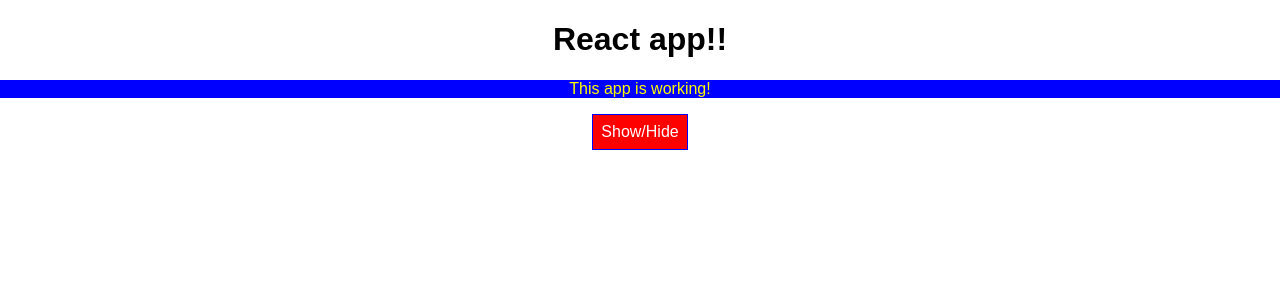
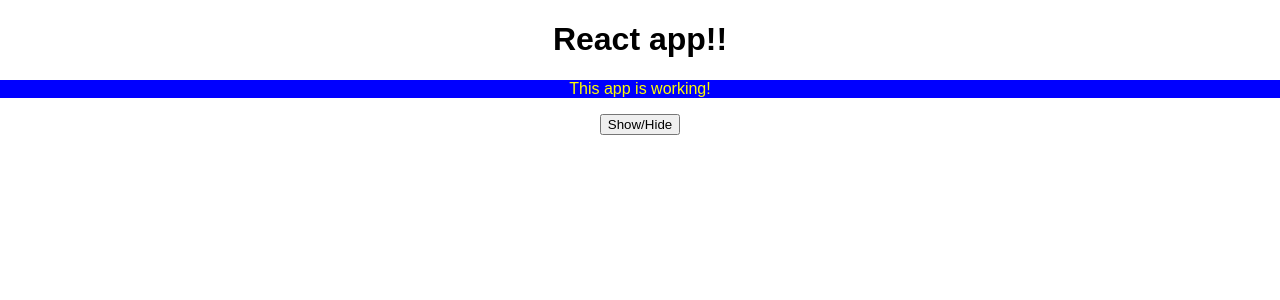
Before and after one commit to thejavascriptways/ReactjsBasics, a React (Create React App) app in the folder react-basics/: page / in a window 1280 px wide. Shown: the top 300 px of the page. Built offline with nearby package versions, Linux system fonts and the light colour scheme.

Commit message:
commit before eject

```diff
--- a/react-basics/src/App.css
+++ b/react-basics/src/App.css
@@ -14,3 +14,17 @@
    background-color: green;
 
 }
+
+.button {
+   background-Color: 'green';
+   color:'white';
+   font: 'inherit';
+   border: '1px solid blue';
+   padding: '8px';
+   cursor: 'pointer';
+}
+
+.button:hover{
+     background-Color: 'lightgreen';
+     color: 'black';
+}
--- a/react-basics/src/App.js
+++ b/react-basics/src/App.js
@@ -1,8 +1,9 @@
 import React, { Component } from 'react';
+
+
+
 import './App.css';
 import Person from './Person/Person';
-import Radium, { StyleRoot} from 'radium';
-
 
 //import Validation from './Validation/Valdation';
 //import Char from './Char/Char';
@@ -57,18 +58,7 @@ class App extends Component {
 
   render() {
 
-    const style = {
-      backgroundColor: 'green',
-      color:'white',
-      font: 'inherit',
-      border: '1px solid blue',
-      padding: '8px',
-      cursor: 'pointer',
-      ':hover':{
-        backgroundColor: 'lightgreen',
-        color: 'black'
-      }
-    }
+
 
     let persons = null;
 
@@ -87,11 +77,7 @@ class App extends Component {
       )
     }
 
-    style.backgroundColor = 'red';
-    style[':hover']={
-      backgroundColor: 'orange',
-      color: 'black'
-    }
+
 
     const classes =[];
     if(this.state.persons.length <= 3){
@@ -106,20 +92,19 @@ class App extends Component {
 
 
     return (
-      <StyleRoot>
+
         <div className="App">
           <h1>React app!!</h1>
           <p className={classes.join(' ')}> This app is working!</p>
-          <button
-            style={style}
+          <button className='button'
             onClick={this.togglePersonHandler}>Show/Hide
           </button>
           {persons}
         </div>
-      </StyleRoot>
+
     );
 
   }
 }
 
-export default Radium(App);
+export default App;
--- a/react-basics/src/Person/Person.js
+++ b/react-basics/src/Person/Person.js
@@ -1,6 +1,6 @@
 import React from 'react';
 import './Person.css';
-import Radium from 'radium';
+
 
 
 const person = (props) =>{
@@ -22,4 +22,4 @@ return (
     )
 };
 
-export default Radium(person);
+export default person;
```
Also changed, not shown: 1 other file (tests, documents, lock files or other folders).
